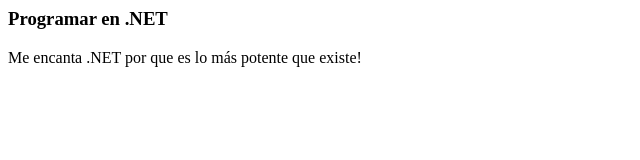
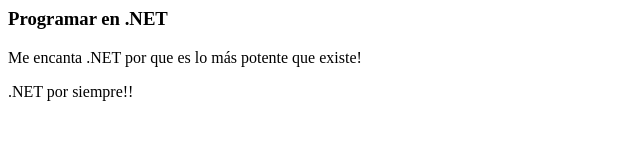
Before and after one commit to antoniot/Sitio-Web, a plain HTML site: page puntonet.html in a window 1280 px wide. Shown: the whole page, without its empty margins (0-640 px from the left). Drawn offline with Linux system fonts and the light colour scheme.

Commit message:
Otro cambio en .NET

```diff
--- a/puntonet.html
+++ b/puntonet.html
@@ -6,6 +6,7 @@
   <body>
       <H3>Programar en .NET</H3>
       <p> Me encanta .NET por que es lo más potente que existe!</p>
+      <p> .NET por siempre!!</p>
     <p>
   </body>
 </html>
```
